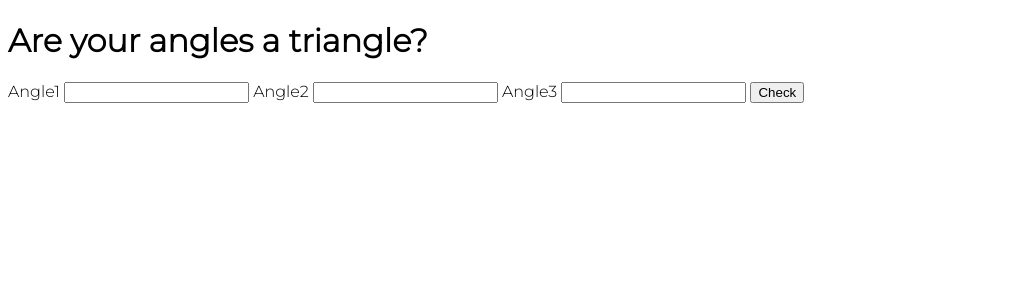
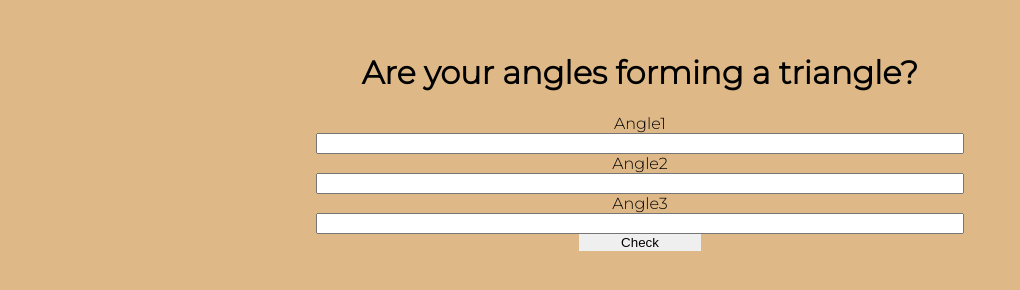
Before and after one commit to Karan-Bharti/funwithtriangle, a plain HTML site: page triangleornot.html in a window 1280 px wide. Shown: the whole page, without its empty margins (0-1020 px from the left). Drawn offline with Linux system fonts and the light colour scheme.

Commit message:
stylechanges

```diff
--- a/triangleornot.css
+++ b/triangleornot.css
@@ -2,4 +2,28 @@
 
 body{
     font-family: 'Montserrat', sans-serif;
+    margin: auto;
+    text-align: center;
+    display: flex;
+    flex-direction: column;
+    padding: 2rem;
+    background-color:burlywood;
 }
+.container{
+    margin: auto;
+
+}
+input{
+width: 50vw;
+margin: auto;
+display: block;
+}
+.angle-input{
+        text-align: center;
+
+}
+#chk-btn{
+    width: 10%;
+    margin: auto;
+    border: 1rem;
+}
--- a/triangleornot.html
+++ b/triangleornot.html
@@ -9,7 +9,7 @@
 </head>
 <body>
     <div class="container"></div>
-    <h1> Are your angles a triangle?</h1>
+    <h1> Are your angles forming a triangle?</h1>
     <label for="angle1">Angle1</label>
     <input type="number" class="angle-input">
     <label for="angle2">Angle2</label>
```
